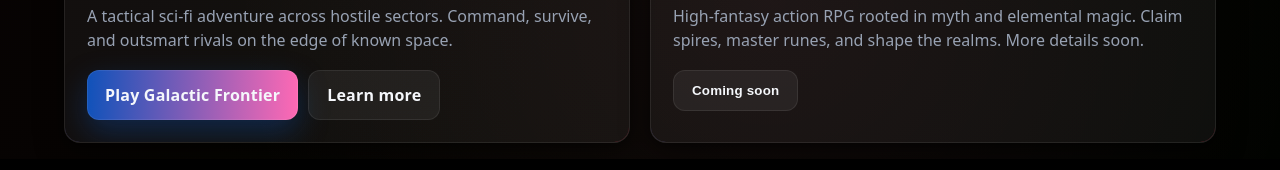
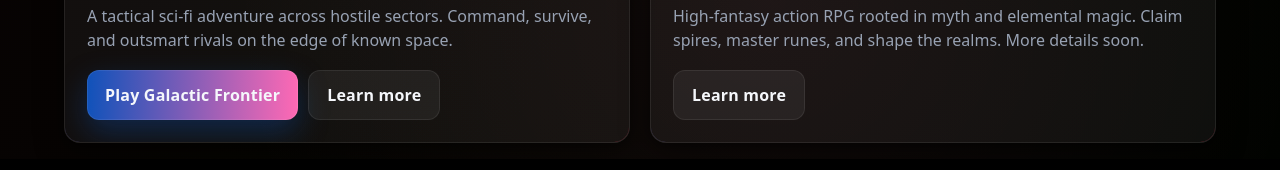
Before and after one commit to h2mCoreAi/homepage, a plain HTML site: page index.html in a window 1280 px wide. Shown: the part 641-811 px from the top of the page. Drawn offline with Linux system fonts and the light colour scheme.

Commit message:
Update Dragonspire Realms button to link to GitHub README

```diff
--- a/index.html
+++ b/index.html
@@ -139,7 +139,7 @@
             <h3 id="dr-title">Dragonspire Realms</h3>
             <p>High‑fantasy action RPG rooted in myth and elemental magic. Claim spires, master runes, and shape the realms. More details soon.</p>
             <div class="card-actions">
-              <button class="btn btn-ghost" disabled aria-disabled="true" title="Coming soon">Coming soon</button>
+              <a class="btn btn-ghost" href="https://github.com/h2mCoreAi/DragonspireRealms?tab=readme-ov-file#-dragonspire-realms" target="_blank" rel="noopener">Learn more</a>
             </div>
           </article>
         </div>
```
